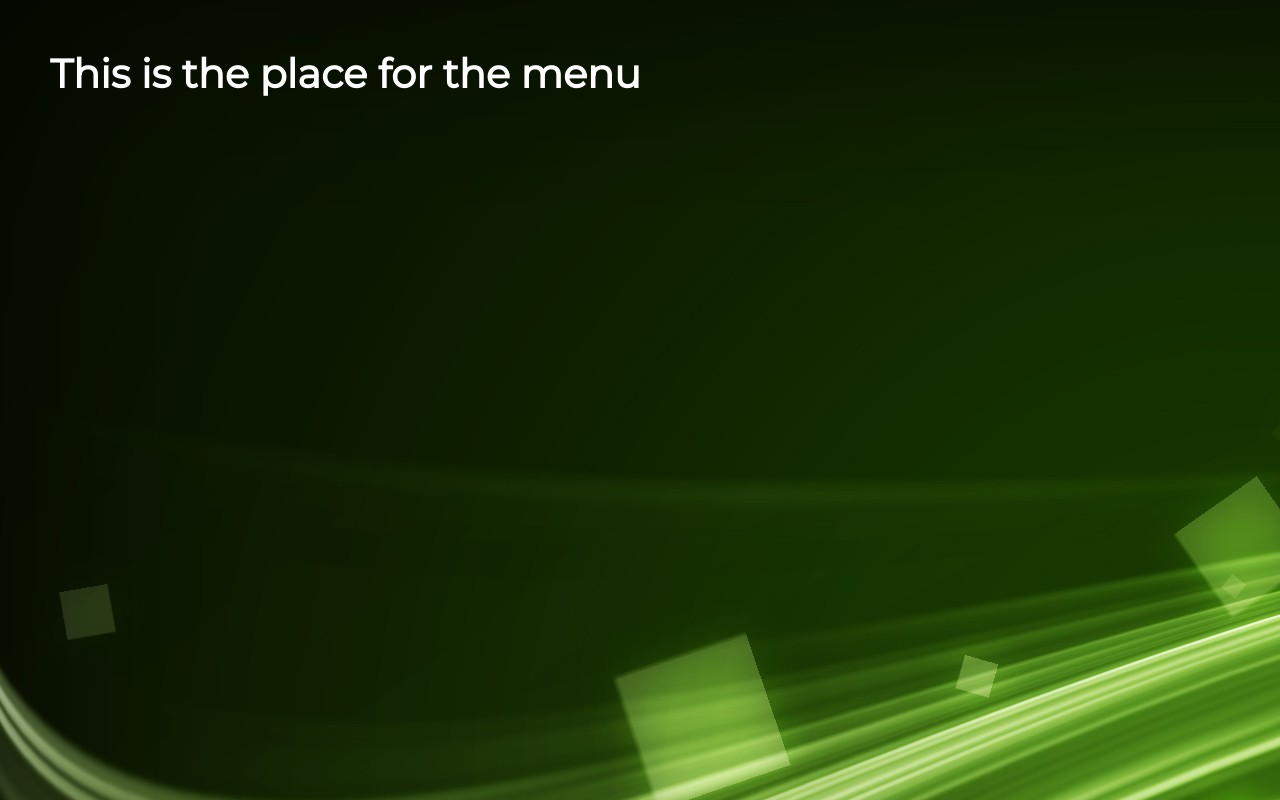
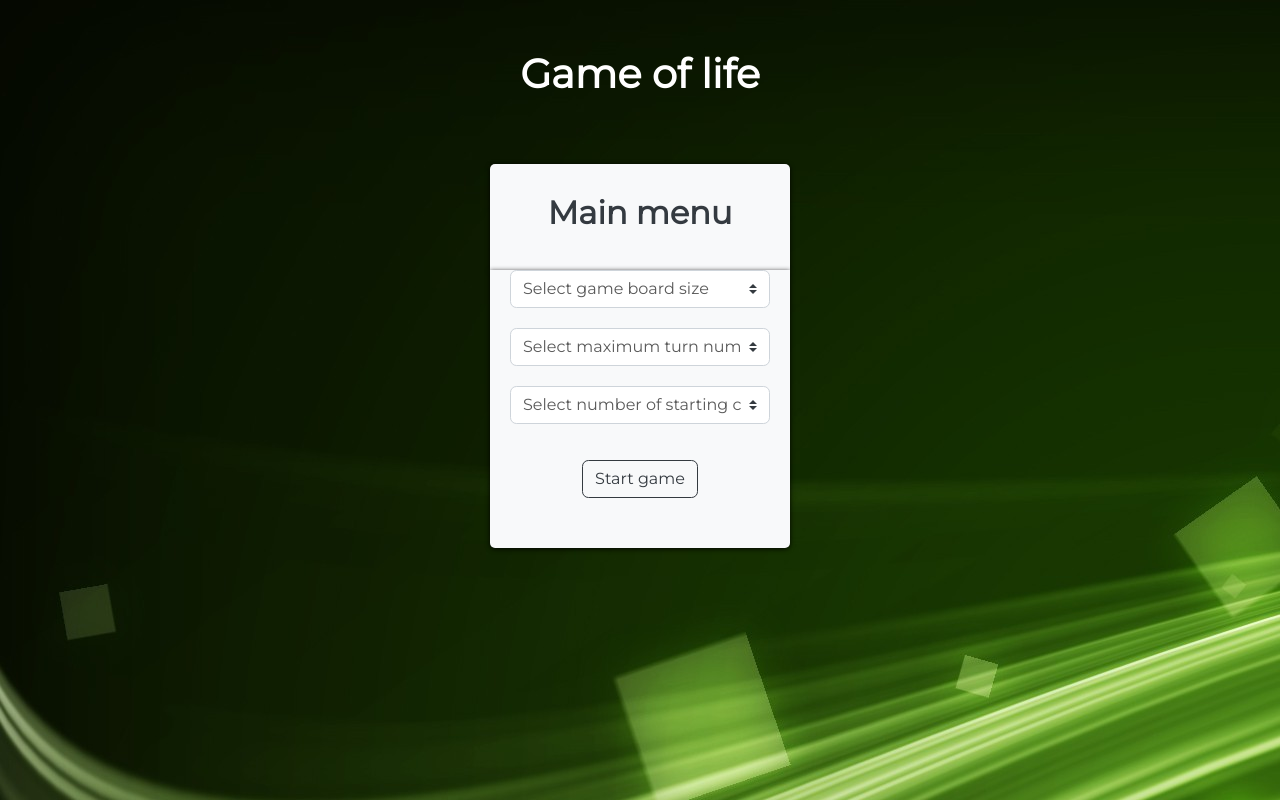
Before and after one commit to Spumi/-game-of-life-js-game, a Flask app: page / in a window 1280 px wide. Run offline with Flask 2, Linux system fonts and the light colour scheme; some libraries are stand-ins or nearby versions.

Commit message:
Add main menu, game paramateres to html, other little css change

```diff
--- a/server.py
+++ b/server.py
@@ -10,9 +10,11 @@ def index():
 
 @app.route('/game')
 def game():
-    row_num = 10
-    col_num = 20
-    return render_template('game.html', row_num=row_num, col_num=col_num)
+    row_num = int(request.args.get('board-size', 10))
+    col_num = 2 * row_num
+    turn_num = int(request.args.get('turn-number', 5))
+    start_cells = int(request.args.get('starting-cells', 4))
+    return render_template('game.html', row_num=row_num, col_num=col_num, turn_num=turn_num, start_cells=start_cells)
 
 
 if __name__ == '__main__':
--- a/static/css/style.css
+++ b/static/css/style.css
@@ -18,6 +18,27 @@ body {
 
 #retry-button:hover {
     background-color: #ffcc33;
+}
+
+.select{
+    padding-bottom: 20px;
+}
+
+#menu-head {
+    padding-top: 30px;
+    padding-bottom: 30px;
+    border-top-left-radius: 5px;
+    border-top-right-radius: 5px;
+    box-shadow: 0 1px 5px rgba(0, 0, 0, .9);
+}
+
+#menu-body {
+    padding-bottom: 30px;
+    padding-left: 20px;
+    padding-right: 20px;
+    border-bottom-left-radius: 5px;
+    border-bottom-right-radius: 5px;
+    box-shadow: 0 1px 5px rgba(0, 0, 0, .9);
 }
 
 h1 {
--- a/templates/game.html
+++ b/templates/game.html
@@ -29,7 +29,8 @@
     </div>
 
     <div class="d-flex justify-content-center">
-        <div id="game-board" class="mb-3 bg-light" data-row-num="{{ row_num }}" data-col-num="{{ col_num }}">
+        <div id="game-board" class="mb-3 bg-light {%  %}" data-row-num="{{ row_num }}" data-col-num="{{ col_num }}"
+             data-turn-num="{{ turn_num }}" data-start-cells="{{ start_cells }}">
             {% for row in range(row_num) %}
                 <div>
                     {% for col in range(col_num) %}
--- a/templates/index.html
+++ b/templates/index.html
@@ -2,6 +2,47 @@
 
 {% block content %}
 
-<h1>This is the place for the menu</h1>
-
+<div class="d-flex justify-content-center">
+    <h1>Game of life</h1>
+</div>
+<div id="menu">
+    <div class="d-flex justify-content-center mt-5">
+        <div id="menu-head" class="d-flex justify-content-center w-25 bg-light">
+            <h2 class="text-dark font-weight-bold">Main menu</h2>
+        </div>
+    </div>
+    <div class="d-flex justify-content-center">
+        <div id="menu-body" class="w-25 bg-light">
+            <form action="/game" method="get">
+                <div class="select d-flex justify-content-center w-100">
+                    <select class="custom-select" name="board-size">
+                        <option selected disabled>Select game board size</option>
+                        <option value="10">Small (10 x 20)</option>
+                        <option value="20">Medium (20 x 40)</option>
+                        <option value="40">Large (40 x 80)</option>
+                    </select>
+                </div>
+                <div class="select d-flex justify-content-center w-100">
+                    <select class="custom-select" name="turn-number">
+                        <option selected disabled>Select maximum turn number</option>
+                        <option value="5">Short (5 turns)</option>
+                        <option value="10">Medium (10 turns)</option>
+                        <option value="20">Long (20 turns)</option>
+                    </select>
+                </div>
+                <div class="select d-flex justify-content-center w-100">
+                    <select class="custom-select" name="starting-cells">
+                        <option selected disabled>Select number of starting cells</option>
+                        <option value="2">Minimum (1 + 2 cells / player)</option>
+                        <option value="4">Medium (1 + 4 cells / player)</option>
+                        <option value="9">Maximum (1 + 9 cells / player)</option>
+                    </select>
+                </div>
+                <div class="select d-flex justify-content-center w-100">
+                    <button class="btn btn-outline-dark mt-3" type="submit">Start game</button>
+                </div>
+            </form>
+        </div>
+    </div>
+</div>
 {% endblock %}
```
